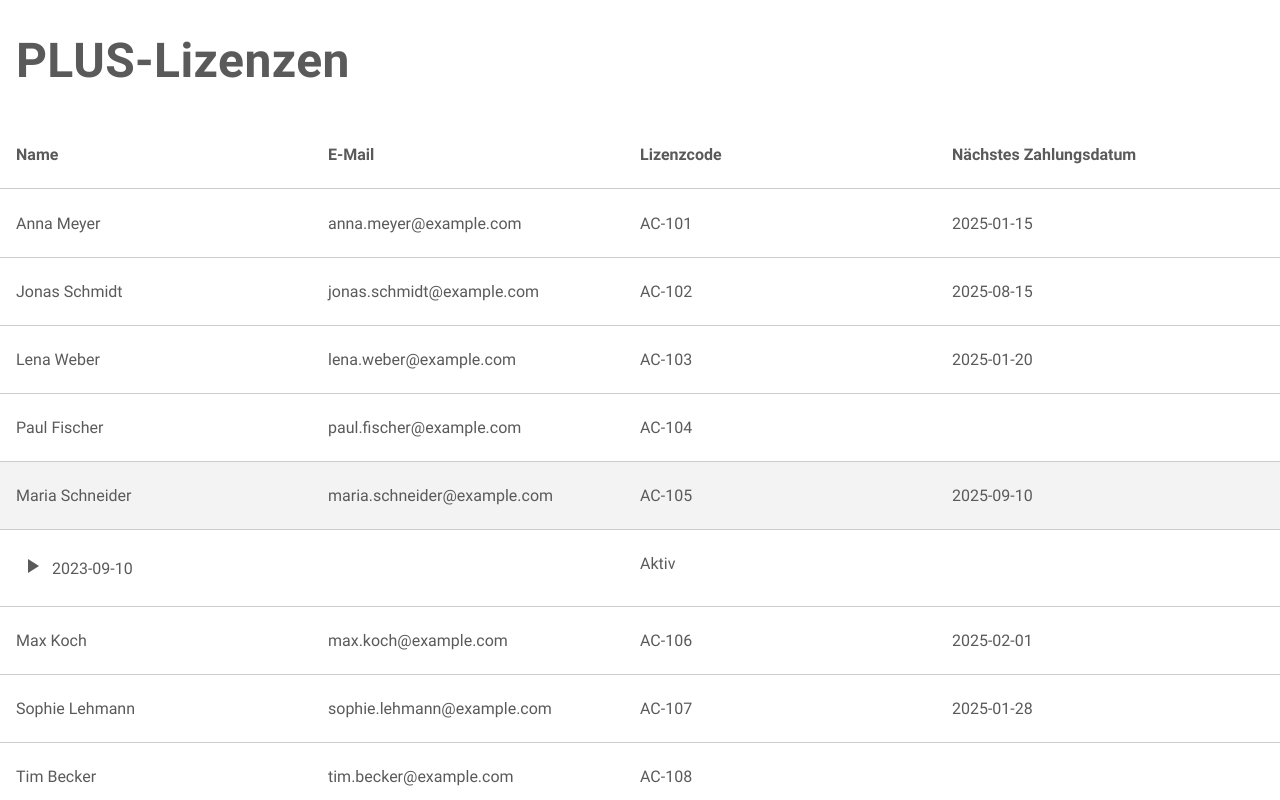
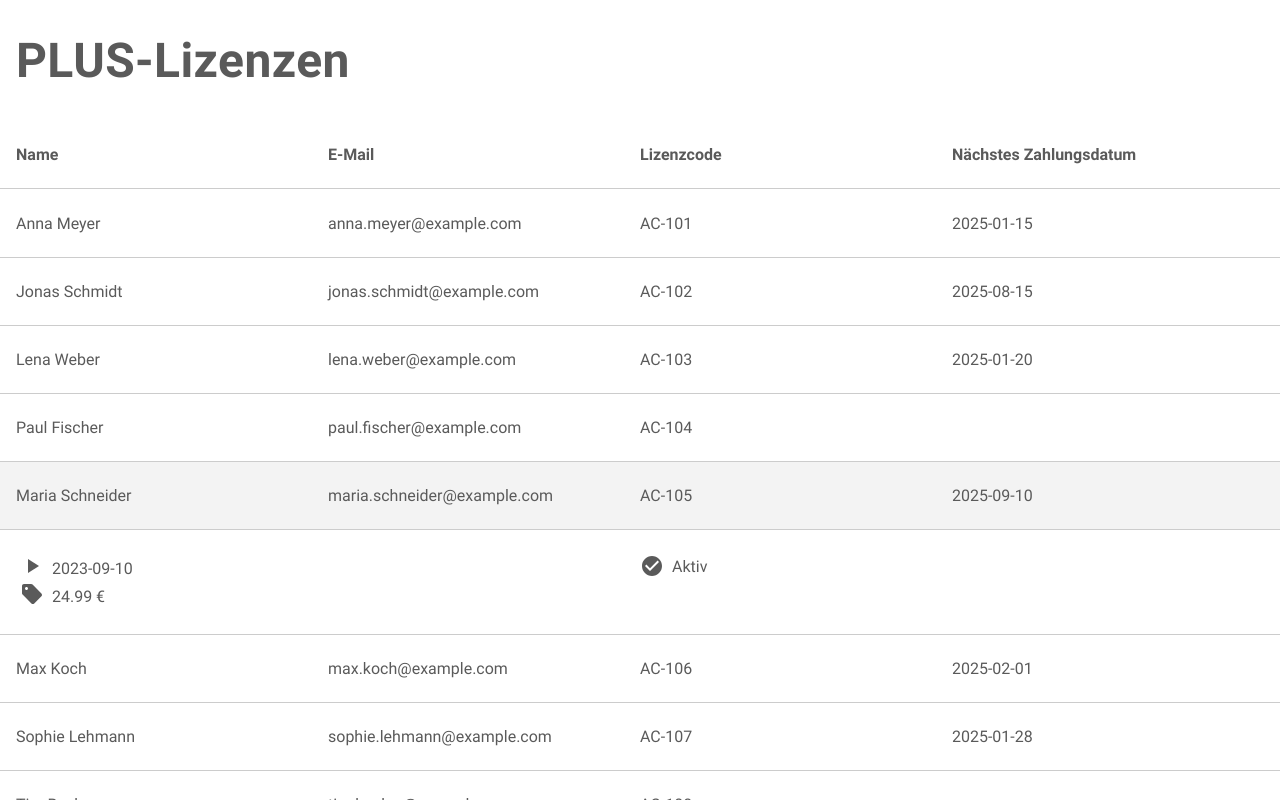
Before and after one commit to claraw-19/plus, a Next.js app: page / in a window 1280 px wide. Both pictures are taken after a click on the element 640 px from the left and 496 px from the top of the page. Built offline with nearby package versions, Linux system fonts and the light colour scheme.

Commit message:
add more details

```diff
--- a/components/Plus/UserDetails.tsx
+++ b/components/Plus/UserDetails.tsx
@@ -1,5 +1,8 @@
 import styled from "styled-components";
 import PlayArrowIcon from "@mui/icons-material/PlayArrow";
+import SellIcon from "@mui/icons-material/Sell";
+import CheckCircleIcon from "@mui/icons-material/CheckCircle";
+import HighlightOffIcon from "@mui/icons-material/HighlightOff";
 
 export default function UserDetails({ user }) {
   const Styled = {
@@ -47,9 +50,18 @@ export default function UserDetails({ user }) {
           </Styled.HoverEffect>
           {user.date}
         </Styled.IconTextWrapper>
+        <Styled.IconTextWrapper>
+          <Styled.HoverEffect description="Preis">
+            <SellIcon />
+          </Styled.HoverEffect>
+          {user.price} €
+        </Styled.IconTextWrapper>
       </Styled.DetailsData>
       <Styled.DetailsData>
-        {user.status ? "Aktiv" : "Inaktiv"}
+        <Styled.IconTextWrapper>
+          {user.status ? <CheckCircleIcon /> : <HighlightOffIcon />}
+          {user.status ? "Aktiv" : "Inaktiv"}
+        </Styled.IconTextWrapper>
       </Styled.DetailsData>
     </Styled.DetailsContainer>
   );
```
